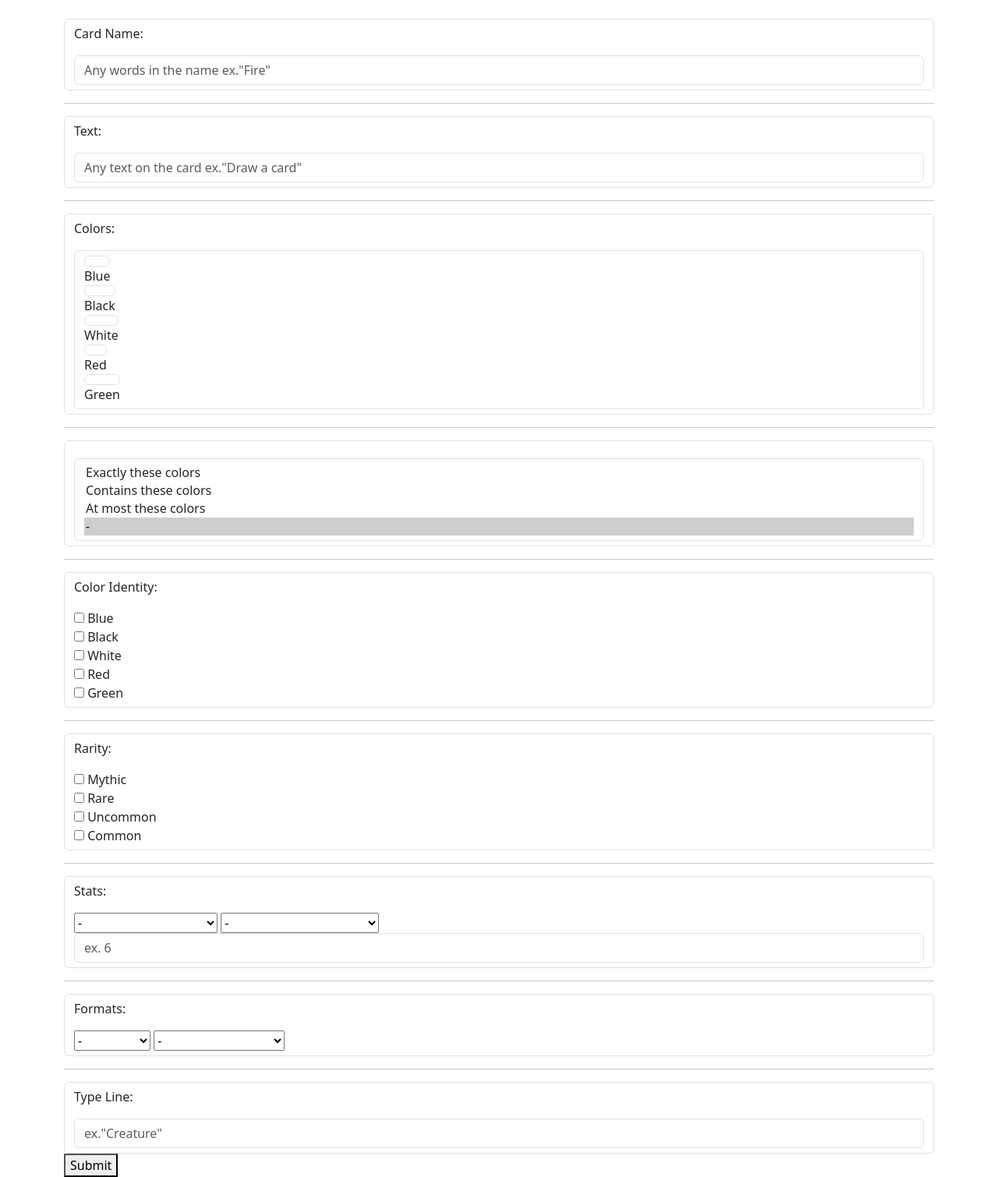
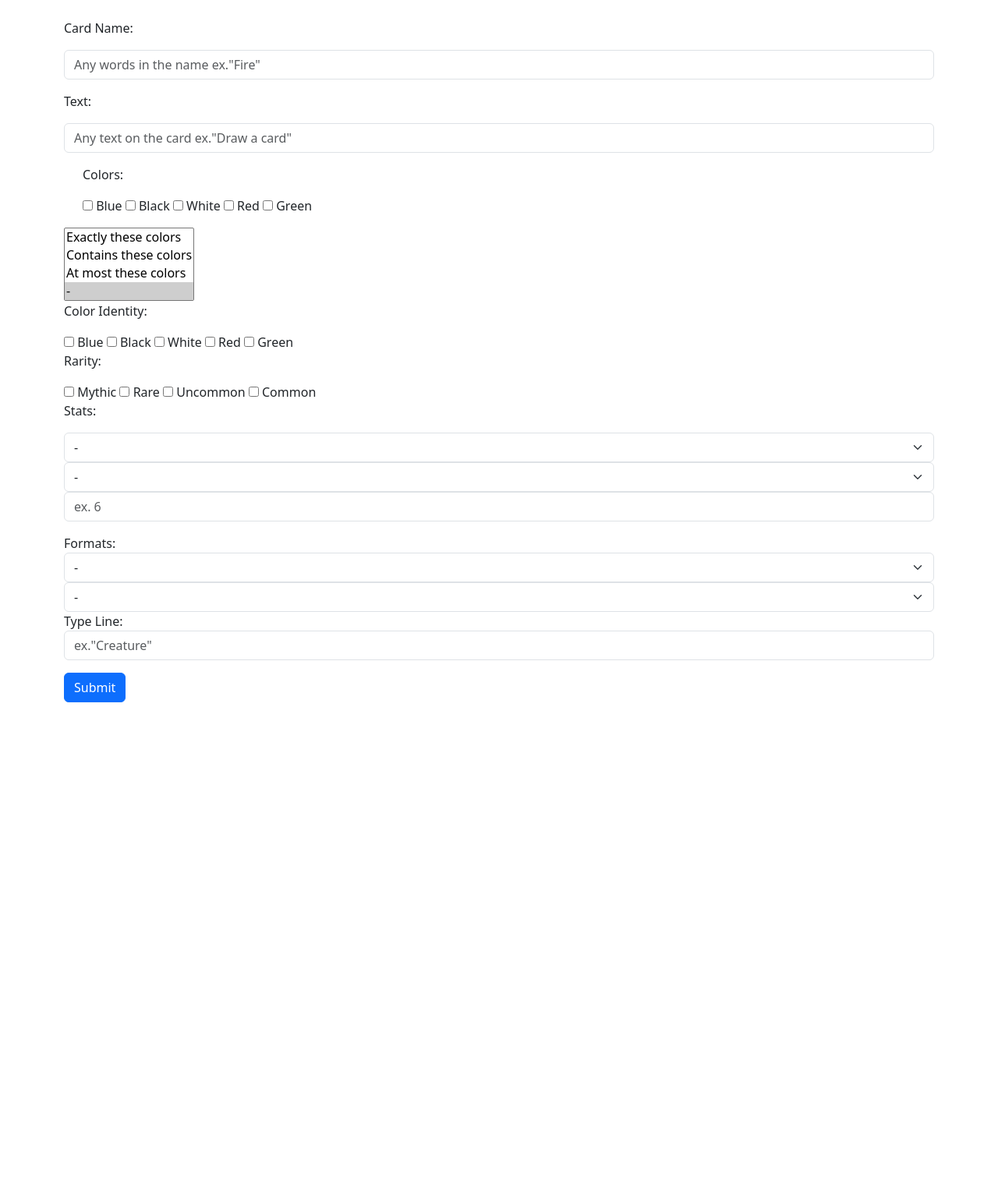
Before and after one commit to jarthurj/ideal-rotary-phone, a Django app: page / in a window 1280 px wide. Shown: the part 56-1566 px from the top of the page at 78% size. After the commit the page ends 957 px from the top, so only its background shows below. Run offline with Django 4.2, Linux system fonts and the light colour scheme.

Commit message:
bootstrap working

```diff
--- a/apps/card_search/forms.py
+++ b/apps/card_search/forms.py
@@ -62,31 +62,31 @@ GAME_TYPES=(
 class CardSearch(forms.Form):
 	card_name = forms.CharField(max_length=50,
 				required=False,
-				widget=forms.TextInput(attrs={'class':'form-control',
-						'placeholder':'Any words in the name ex."Fire"'}),
+				widget=forms.TextInput(attrs={'class':'form-control mb-3'
+					,'placeholder':'Any words in the name ex."Fire"'}),
 				label="Card Name:")
 
 	any_text = forms.CharField(max_length=50,
 				required=False,
 				label="Text:",
-				widget=forms.TextInput(attrs={'class':'form-control',
-						'placeholder':'Any text on the card ex."Draw a card"'}))
+				widget=forms.TextInput({'class':'form-control mb-3'
+					,'placeholder':'Any text on the card ex."Draw a card"'}))
 
 	colors = forms.MultipleChoiceField(
-				widget=forms.CheckboxSelectMultiple(attrs={'class':'form-control'}),
+				widget=forms.CheckboxSelectMultiple(),
 				choices=COLOR_CHOICES,required=False,
 				label="Colors:")
 
 
 	exactly_or_not = forms.MultipleChoiceField(
-				widget=forms.SelectMultiple(attrs={'class':'form-control'}),
+				widget=forms.SelectMultiple(),
 				choices=EXACT,
 				required=False,
 				initial=EXACT[3],
 				label="")
 
 	colors_identity = forms.MultipleChoiceField(
-				widget=forms.CheckboxSelectMultiple(attrs={'class':''}),
+				widget=forms.CheckboxSelectMultiple(attrs={}),
 				choices=COLOR_CHOICES,required=False,
 				label="Color Identity:")
 
@@ -97,31 +97,31 @@ class CardSearch(forms.Form):
 
 	#mpt = mana power toughness
 	mpt = forms.MultipleChoiceField(
-				widget=forms.Select,
+				widget=forms.Select(attrs={'class':'form-select'}),
 				choices=MPT,required=False,
 				label="Stats:")
 
 	mpt_condition = forms.MultipleChoiceField(
-				widget=forms.Select,
+				widget=forms.Select(attrs={'class':'form-select'}),
 				choices=MPTCONS,required=False,
 				label="")
 
 	mpt_parameter = forms.CharField(max_length=10, required=False,
 		label="",
-		widget=forms.TextInput(attrs={'class':'form-control',
-						'placeholder':'ex. 6'}))
+		widget=forms.TextInput(attrs={'class':'form-control mb-3'
+					,'placeholder':'ex. 6'}))
 
 	lrb = forms.MultipleChoiceField(
-				widget=forms.Select,
+				widget=forms.Select(attrs={'class':'form-select'}),
 				choices=LRB,required=False,
 				label="Formats:")
 
 	game_types = forms.MultipleChoiceField(
-				widget=forms.Select,
+				widget=forms.Select(attrs={'class':'form-select'}),
 				choices=GAME_TYPES,required=False,
 				label="")
 
 	type_line = forms.CharField(max_length=50,required=False,
 		label="Type Line:",
-		widget=forms.TextInput(attrs={'class':'form-control',
-						'placeholder':'ex."Creature"'}))
+		widget=forms.TextInput(attrs={'class':'form-control mb-3'
+					,'placeholder':'ex."Creature"'}))
--- a/apps/card_search/templates/card_search/cards.html
+++ b/apps/card_search/templates/card_search/cards.html
@@ -1,4 +1,4 @@
-{% extends base.html %}
+{% extends './base.html' %}
 {% block content %}
 	<div id="wrapper">
 		{% for c in cards %}
@@ -17,4 +17,4 @@
 			{% endif %}
 		{% endif %}
 	</div>
-{% end block %}
+{% endblock %}
--- a/apps/card_search/templates/card_search/index.html
+++ b/apps/card_search/templates/card_search/index.html
@@ -35,53 +35,55 @@
 	{% block content %}
 		<form action="/card_search/" method="post">
 			{% csrf_token %}
-			<div class="form-control">
+
 				<p class="labeler">{{search_form.card_name.label}}</p>
 				{{search_form.card_name}}
-			</div>
-			<hr>
-			<div class="form-control">
+
+
+
 				<p class="labeler">{{search_form.any_text.label}}</p>
 				{{search_form.any_text}}
-			</div>
-			<hr>
-			<div class="form-control">
-				<p class="labeler">{{search_form.colors.label}}</p>
-				{{search_form.colors}}
-			</div>
-			<hr>
-			<div class="form-control">
+
+
+				<div class="form-check pl-0">
+					<p class="labeler">{{search_form.colors.label}}</p>
+					{% for c in search_form.colors %}
+						{{c}}
+					{% endfor %}
+				</div>
+
 				<p class="labeler">{{search_form.exactly_or_not.label}}</p>
 				{{search_form.exactly_or_not}}
-			</div>
-			<hr>
-			<div class="form-control">
+
+
+
 				<p class="labeler">{{search_form.colors_identity.label}}</p>
-				{{search_form.colors_identity}}
-			</div>
-			<hr>
-			<div class="form-control">
+				{% for c in search_form.colors_identity%}
+					{{c}}
+				{% endfor %}
+
+
 				<p class="labeler">{{search_form.rarity.label}}</p>
-				{{search_form.rarity}}
-			</div>
-			<hr>
-			<div class="form-control">
+				{% for r in search_form.rarity %}
+					{{r}}
+				{% endfor %}
+
+
 				<p class="labeler">{{search_form.mpt.label}}</p>
 				{{search_form.mpt}}
 				{{search_form.mpt_condition}}
 				{{search_form.mpt_parameter}}
-			</div>
-			<hr>
-			<div class="form-control">
-				<p class="labeler">{{search_form.lrb.label}}</p>
+
+
+
+				{{search_form.lrb.label}}
 				{{search_form.lrb}}
 				{{search_form.game_types}}
-			</div>
-			<hr>
-			<div class="form-control" id="type_line">
-				<p class="labeler">{{search_form.type_line.label}}</p>
+
+
+
+				<p class="labeler">{{search_form.type_line.label}}
 				{{search_form.type_line}}
-			</div>
-			<button type="submit" id="btn">Submit</button>
+			<button type="submit" class="btn btn-primary mb-3">Submit</button>
 		</form>
 	{% endblock %}
```
